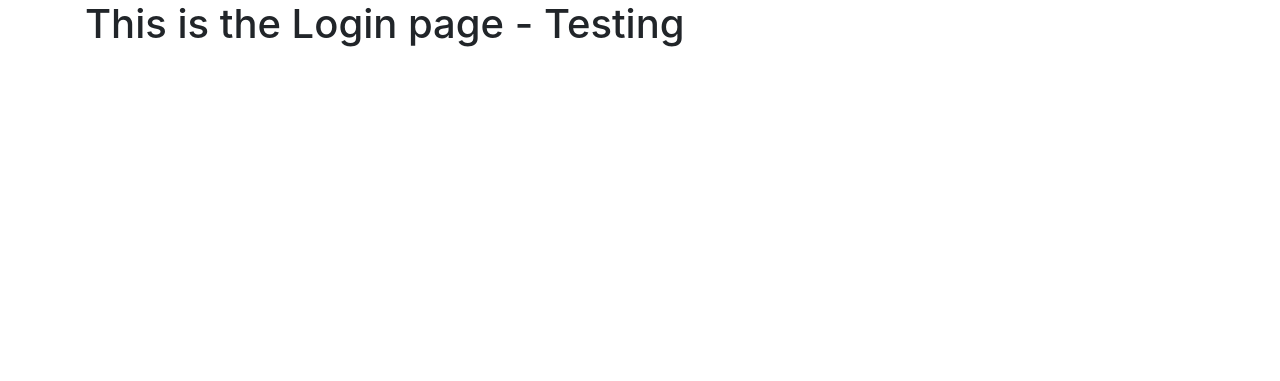
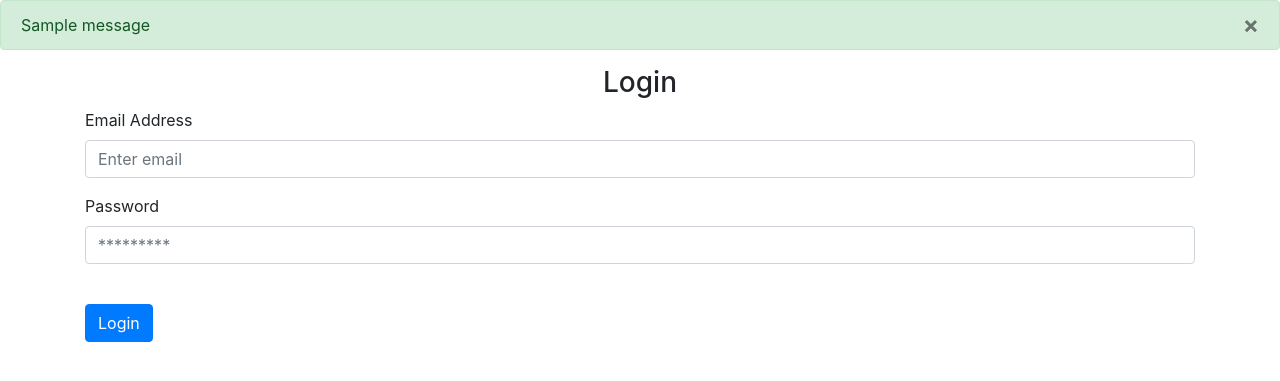
Before and after one commit to suvanshchawla/flask-web-app, a Flask app: page /login in a window 1280 px wide. Shown: the part 56-437 px from the top of the page. Run offline with Flask 2, Linux system fonts and the light colour scheme; one stand-in notice (Sample message) is shown; some libraries are stand-ins or nearby versions.

Commit message:
Setting up login and SignUp Page

```diff
--- a/website/auth.py
+++ b/website/auth.py
@@ -1,8 +1,8 @@
-from flask import Blueprint, render_template
+from flask import Blueprint, flash, render_template, request
 
 auth = Blueprint('auth', __name__)
 
-@auth.route('/login')
+@auth.route('/login', methods = ['GET', 'POST'])
 def login():
     return render_template("login.html", text = "Testing", user = "Suvansh", boolean = True)
 
@@ -10,6 +10,26 @@ def login():
 def logout():
     return "<p>Logout</p>"
 
-@auth.route('/sign-up')
+@auth.route('/sign-up', methods = ['GET', 'POST'])
 def sign_up():
+    if request.method == 'POST':
+        email = request.form.get('email')
+        firstName = request.form.get('firstName')
+        lastName = request.form.get('lastName')
+        password1 = request.form.get('password1')
+        password2 = request.form.get('password2')
+
+        if len(email) < 4:
+            flash('Email must be greater than 4 characters.', category='error')
+        elif len(firstName) < 2:
+            flash('First Name must be greater than 1 characters.', category='error')
+        elif password1 != password2:
+            flash('Passwords don\'t match.', category='error')
+        elif len(password1) < 7:
+            flash('Password must be at least 7 characters', category='error')
+
+        else:
+            flash('User account created', category='success')
+            # add user
+
     return render_template("sign_up.html")
--- a/website/templates/base.html
+++ b/website/templates/base.html
@@ -53,6 +53,28 @@
                 </div>
             </div>
         </nav>
+
+        {% with messages = get_flashed_messages(with_categories = true) %}
+        {% if messages %}
+            {% for category, message in messages %}
+            {% if category == 'error' %}
+            <div class="alert alert-danger alert-dismissable fade show" role="alert">
+                {{message}}
+                <button type="button" class="close" data-dismiss = "alert">
+                    <span aria-hidden = "true">&times;</span>
+                </button>
+            </div>
+            {% else %}
+            <div class="alert alert-success alert-dismissable fade show" role="alert">
+                {{message}}
+                <button type="button" class="close" data-dismiss = "alert">
+                    <span aria-hidden = "true">&times;</span>
+                </button>
+            </div>
+            {% endif %}
+            {% endfor %}
+        {% endif %}
+        {% endwith %}
         <div class="container">
             {%block content %}
             {% endblock %}
--- a/website/templates/login.html
+++ b/website/templates/login.html
@@ -2,6 +2,31 @@
 {%block title %}Login{% endblock %}
 
 {%block content %}
-<h1>This is the Login page - {{ text }} </h1>
+<form method="POST">
+    <h3 align ="center">Login</h3>
+    <div class = "form-group">
+        <label for="email">Email Address</label>
+        <input
+            type="email"
+            class="form-control"
+            id="email"
+            name="email"
+            placeholder="Enter email"
+        />
+    </div>
+
+    <div class = "form-group">
+        <label for="password">Password</label>
+        <input
+            type="password"
+            class="form-control"
+            id="password1"
+            name="password1"
+            placeholder="*********"
+        />
+    </div>
+        <br />
+    <button type="submit" class="btn btn-primary">Login</button>
+</form>
 
 {% endblock %}
--- a/website/templates/sign_up.html
+++ b/website/templates/sign_up.html
@@ -3,7 +3,7 @@
 
 {%block content %}
 
-<form method="post">
+<form method="POST">
     <h3 align ="center">Sign Up</h3>
     <div class = "form-group">
         <label for="email">Email Address</label>
```
Also changed, not shown: website/__init__.py (+8 -0 lines).
